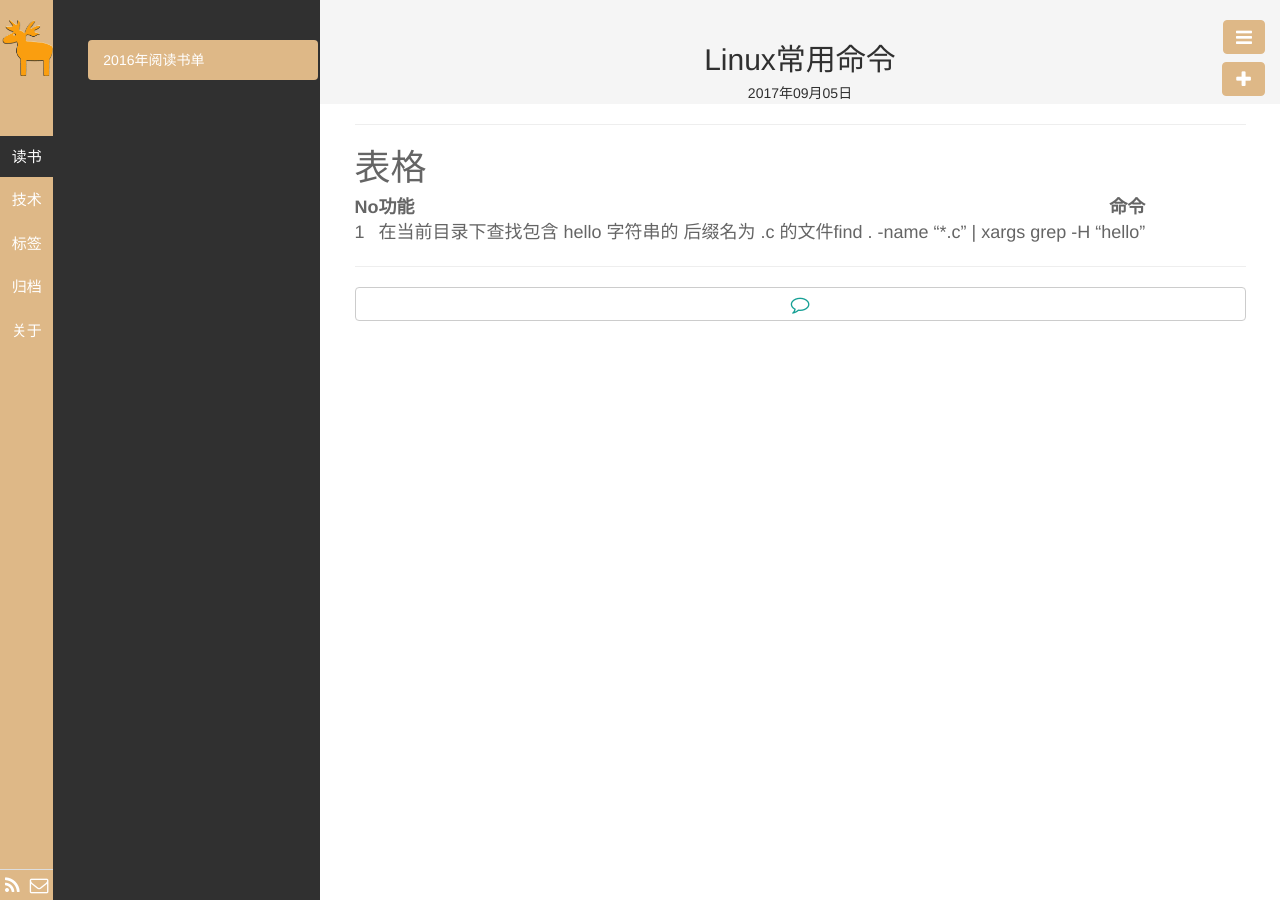
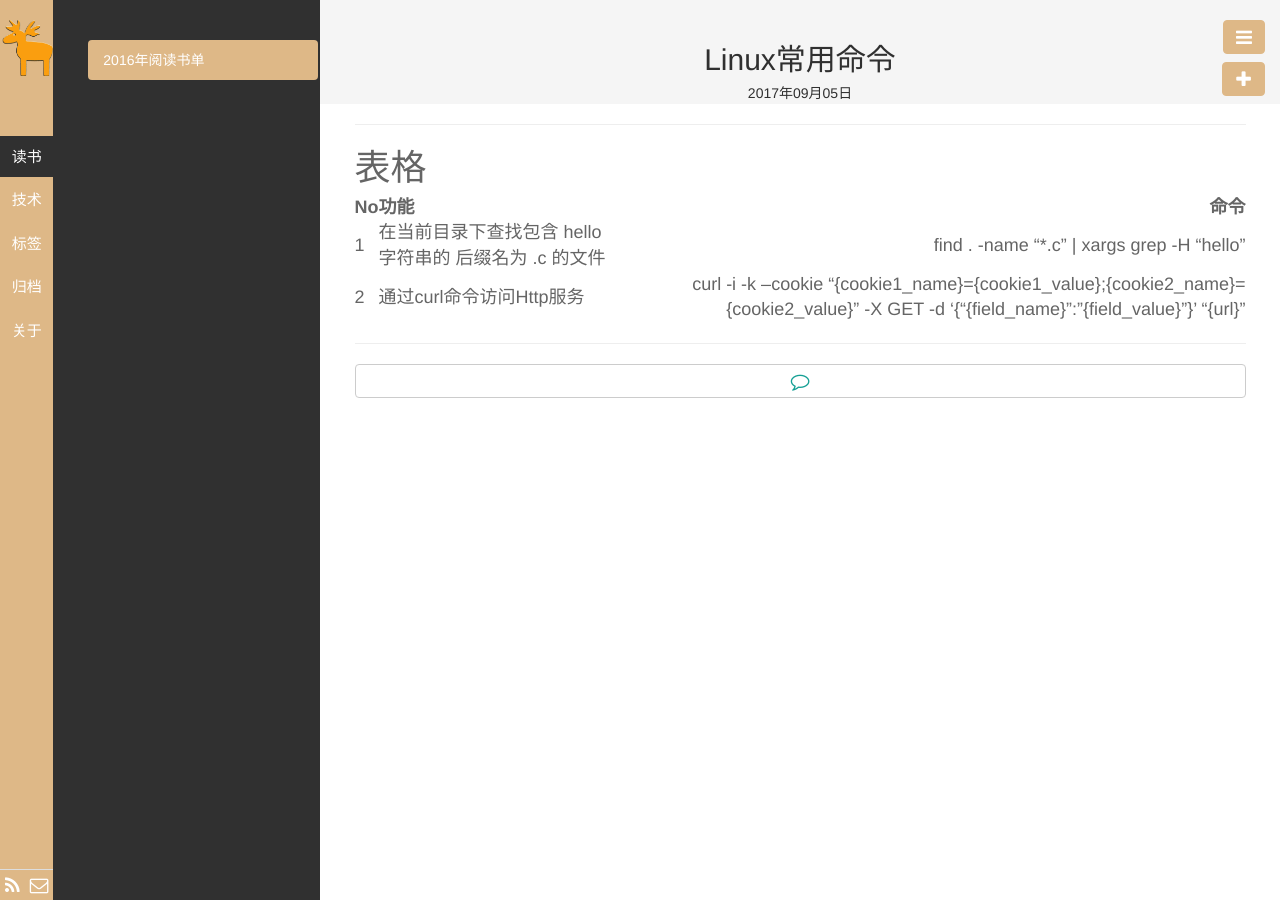
Before and after one commit to qhdwhy184/qhdwhy184.github.io, a Jekyll site: the page built from _posts/技术/2017-09-05-Linux常用命令.md, in a window 1280 px wide. Built offline with Jekyll 4.4.1, drawn with Linux system fonts in a browser that asks for light colours.

Commit message:
Update 2017-09-05-Linux常用命令.md

```diff
--- a/_posts/技术/2017-09-05-Linux常用命令.md
+++ b/_posts/技术/2017-09-05-Linux常用命令.md
@@ -14,3 +14,4 @@ description:
 |No|功能|命令|
 |-----|-------------|-----:|
 |1| 在当前目录下查找包含 hello 字符串的 后缀名为 .c 的文件| find . -name "*.c" &#124; xargs grep -H "hello"|
+|2| 通过curl命令访问Http服务 |curl -i -k --cookie "{cookie1_name}={cookie1_value};{cookie2_name}={cookie2_value}" -X GET -d '{"{field_name}":"{field_value}"}' "{url}" |
```
